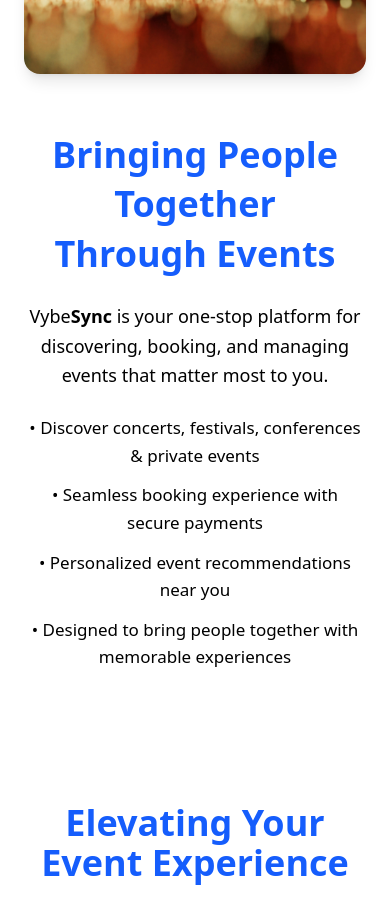
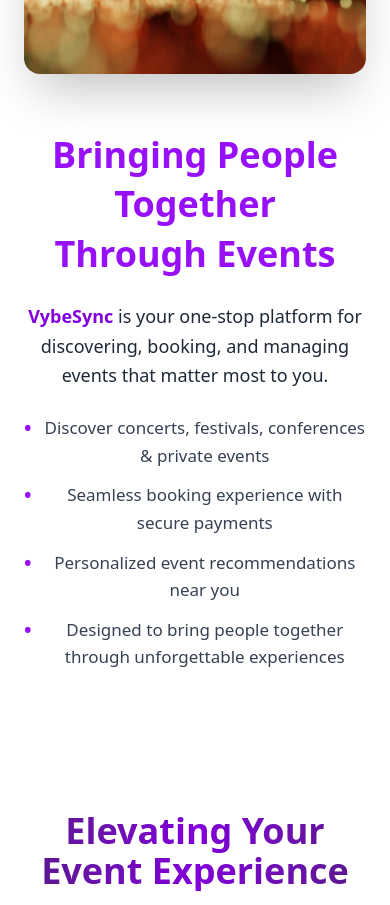
Before and after one commit to Sammy-collab308/vybesync, a React (Vite) app: page / in a window 390 px wide. Shown: the part 1080-1985 px from the top of the page. Built offline with nearby package versions, Linux system fonts and the light colour scheme.

Commit message:
Changed the headings to purple and made the design responsive.

```diff
--- a/package.json
+++ b/package.json
@@ -8,6 +8,9 @@
     "build": "vite build",
     "lint": "eslint .",
     "preview": "vite preview"
+
+
+
   },
   "dependencies": {
     "axios": "^1.13.1",
--- a/src/App.jsx
+++ b/src/App.jsx
@@ -11,7 +11,7 @@
 import Signup from "./pages/Signup";
 import Footer from "./components/layout/Footer.jsx";
 import CTA from "./components/sections/CTA.jsx";
-import Login from "./pages/Login";
+import Login from "./pages/Login.jsx";
 
 
 
--- a/src/components/layout/Header.jsx
+++ b/src/components/layout/Header.jsx
@@ -16,7 +16,7 @@
       style={{ backgroundImage: `url(${bgImage})` }}
     >
       {/* Navigation */}
-      <div className="absolute top-6 w-full max-w-[1200px] px-8 flex justify-between items-center">
+      <div className="absolute top-6 w-full max-w-[1200px] mx-auto px-8 flex justify-between items-center">
         <h1 className="text-3xl font-bold tracking-wide">
           <span className="text-purple-500">Vybe</span>
           <span className="text-yellow-400">Sync</span>
@@ -31,10 +31,11 @@
       </div>
 
       {/* Hero Content */}
-      <div className="text-white max-w-[850px] px-4">
+      <div className="text-white max-w-[850px] px-4 flex flex-col justify-center items-center">
         <h1 className="text-5xl md:text-6xl font-bold mb-4 drop-shadow-lg">
           Discover Unforgettable Events
         </h1>
+
         <p className="text-lg md:text-xl mb-8 drop-shadow-md">
           Book your spot at the hottest events in town. Celebrate moments that matter.
         </p>
@@ -55,7 +56,9 @@
             <div key={index} className="flex items-center gap-6">
               <div className="text-center">
                 <h3 className="text-2xl font-bold text-yellow-400">{item.value}</h3>
-                <p className="text-gray-300 text-sm md:text-base mt-1">{item.label}</p>
+                <p className="text-gray-300 text-sm md:text-base mt-1">
+                  {item.label}
+                </p>
               </div>
 
               {index !== stats.length - 1 && (
--- a/src/components/sections/Events.jsx
+++ b/src/components/sections/Events.jsx
@@ -1,5 +1,3 @@
-import React from "react";
-
 function Events() {
   return (
     <section
@@ -8,9 +6,10 @@
     >
       {/* Left Text Section */}
       <div className="text-center md:text-left max-w-lg">
-        <h2 className="text-4xl font-bold text-blue-600 mb-4">
+         <h2 className="text-4xl md:text-5xl font-bold text-purple-600 mb-6 leading-snug">
           Discover the Rhythm of Every Moment
         </h2>
+
 
         <p className="text-black text-[1.15rem] leading-relaxed mb-6">
           Experience unforgettable nights filled with music, energy, and pure
@@ -26,12 +25,11 @@
       </div>
 
       {/* Right Image */}
-      <div className="flex-shrink-0">
+      <div className="flex-shrink-0 w-full md:w-auto">
         <img
           src="https://images.unsplash.com/photo-1504384308090-c894fdcc538d?auto=format&fit=crop&w=900&q=60"
           alt="Concert crowd"
-          className="rounded-2xl shadow-lg object-cover"
-          style={{ width: "520px", height: "420px" }}
+          className="rounded-2xl shadow-lg object-cover w-full h-auto md:w-[520px] md:h-[420px]"
         />
       </div>
     </section>
--- a/src/components/sections/Features.jsx
+++ b/src/components/sections/Features.jsx
@@ -33,7 +33,8 @@
     >
       {/* Left Side - Text */}
       <div className="text-center md:text-left max-w-lg">
-        <h2 className="text-4xl font-bold text-blue-600 mb-4">
+        <h2 className="text-4xl font-bold bg-gradient-to-r from-purple-900 via-purple-700 to-purple-900 bg-clip-text text-transparent mb-4">
+
           Elevating Your Event Experience
         </h2>
 
--- a/src/components/sections/Hero.jsx
+++ b/src/components/sections/Hero.jsx
@@ -7,35 +7,45 @@
       className="flex flex-col md:flex-row items-center justify-between max-w-[1200px] mx-auto px-6 py-24 gap-14"
     >
       {/* Left Side Image */}
-      <div className="flex-shrink-0">
+      <div className="flex-shrink-0 md:w-1/2 flex justify-center">
         <img
           src={heroImage}
           alt="Event celebration"
           width={554}
           height={443}
-          className="rounded-2xl shadow-lg object-cover"
+          className="rounded-2xl shadow-2xl object-cover"
         />
       </div>
 
       {/* Right Side Text */}
-      <div className="text-center md:text-left max-w-lg">
-        <h2 className="text-4xl md:text-5xl font-bold text-blue-600 mb-6 leading-snug">
+      <div className="text-center md:text-left max-w-lg md:w-1/2">
+        <h2 className="text-4xl md:text-5xl font-bold text-purple-600 mb-6 leading-snug">
           Bringing People Together <br /> Through Events
         </h2>
 
-        <p className="text-black text-[18px] leading-relaxed mb-6 font-medium">
-          Vybe<span className="text-black font-bold">Sync</span> is your one-stop platform for discovering, booking, and managing events that matter most to you.
+        <p className="text-gray-800 text-[18px] leading-relaxed mb-6 font-medium">
+          <span className="font-bold text-purple-700">VybeSync</span> is your one-stop platform for discovering, booking, and managing events that matter most to you.
         </p>
 
-        {/* ✅ Bullet Points */}
-        <ul className="text-black text-[17px] leading-relaxed space-y-3 mb-8">
-          <li>• Discover concerts, festivals, conferences & private events</li>
-          <li>• Seamless booking experience with secure payments</li>
-          <li>• Personalized event recommendations near you</li>
-          <li>• Designed to bring people together with memorable experiences</li>
+        {/* Bullet Points */}
+        <ul className="text-gray-700 text-[17px] leading-relaxed space-y-3 mb-10 md:mb-12">
+          <li className="flex gap-3">
+            <span className="text-purple-600 text-xl font-bold">•</span>
+            Discover concerts, festivals, conferences & private events
+          </li>
+          <li className="flex gap-3">
+            <span className="text-purple-600 text-xl font-bold">•</span>
+            Seamless booking experience with secure payments
+          </li>
+          <li className="flex gap-3">
+            <span className="text-purple-600 text-xl font-bold">•</span>
+            Personalized event recommendations near you
+          </li>
+          <li className="flex gap-3">
+            <span className="text-purple-600 text-xl font-bold">•</span>
+            Designed to bring people together through unforgettable experiences
+          </li>
         </ul>
-
-
       </div>
     </section>
   );
--- a/src/components/sections/Testimonials.jsx
+++ b/src/components/sections/Testimonials.jsx
@@ -44,7 +44,7 @@
     >
       {/* Left Content */}
       <div className="max-w-md space-y-5">
-        <h2 className="text-3xl md:text-4xl font-bold text-blue-600">
+         <h2 className="text-4xl md:text-5xl font-bold text-purple-600 mb-6 leading-snug">
           What People Are Saying About Us
         </h2>
 
--- a/src/components/sections/fom.jsx
+++ b/src/components/sections/fom.jsx
@@ -56,9 +56,10 @@
     <section id="events" className="max-w-[1200px] mx-auto px-6 py-20">
       {/* Section Header */}
       <div className="text-center mb-12">
-        <h2 className="text-4xl font-bold text-blue-600 mb-3">
+         <h2 className="text-4xl md:text-5xl font-bold text-purple-600 mb-6 leading-snug">
           Upcoming Live Events
         </h2>
+
         <p className="text-gray-600 text-lg">
           Discover unforgettable concerts, parties, and nightlife experiences near you.
         </p>
```
